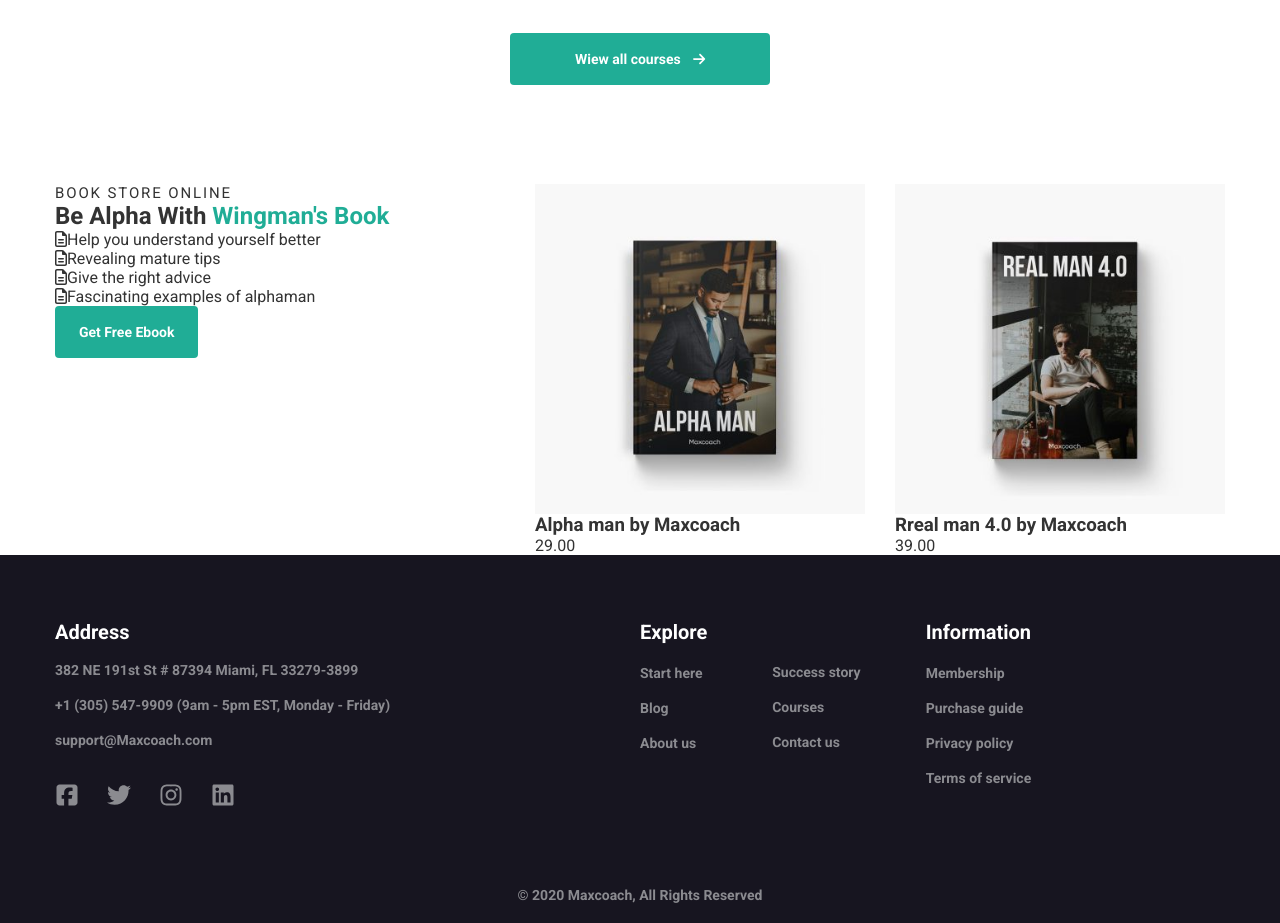
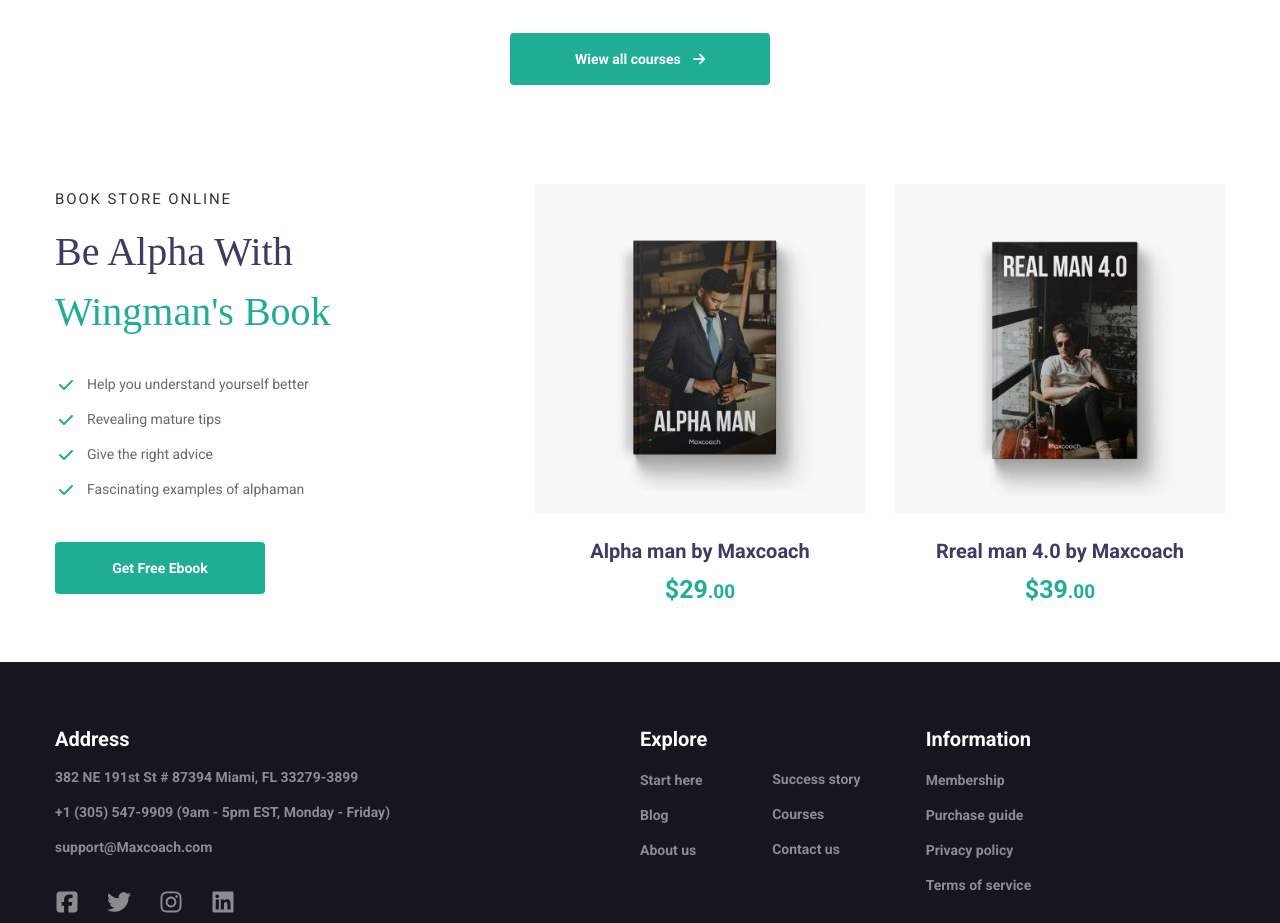
Before and after one commit to MaryChiodelli/proj-html-vuejs, a Vue app: page / in a window 1280 px wide. Shown: the part 3180-4103 px from the top of the page. Built offline with nearby package versions, Linux system fonts and the light colour scheme.

Commit message:
add books section style

```diff
--- a/src/components/BookCard.vue
+++ b/src/components/BookCard.vue
@@ -2,7 +2,9 @@
   <div class="card">
     <img :src="info.img" :alt="info.title">
     <h3>{{ info.title }}</h3>
-    <div>{{ info.price }}</div>
+    <div class="price">
+      $<span class="euro">{{ price.euro }}</span><span class="cents">.{{ price.cents }}</span>
+    </div>
   </div>
 </template>
 
@@ -11,10 +13,45 @@ export default {
   name: 'BookCard',
   props: {
     info: Object
+  },
+  computed: {
+    price() {
+      const price = this.info.price.split('.');
+      return {
+        euro: price[0],
+        cents: price[1]
+      };
+    }
   }
 }
 </script>
 
 <style lang="scss" scoped>
+@import '../style/variables';
 
+  .card {
+    text-align: center;
+
+    img {
+      margin-bottom: 21px;
+    }
+
+    h3 {
+      margin-bottom: 8px;
+      font-size: 20px;
+      font-weight: 700;
+      line-height: 160%;
+      color: $brand-color;
+    }
+
+    .price {
+      color: $primary-color;
+      font-size: 25px;
+      font-weight: 700;
+
+      .cents {
+        font-size: 19px;
+      }
+    }
+  }
 </style>
--- a/src/components/BooksSection.vue
+++ b/src/components/BooksSection.vue
@@ -7,23 +7,23 @@
           <h2 class="title">Be Alpha With <span class="hilight">Wingman's Book</span></h2>
           <ul>
             <li>
-            <font-awesome-icon icon="fa-regular fa-file-lines" size="1x" />
+              <font-awesome-icon icon="fa-solid fa-check" class="icon" />
               <span>Help you understand yourself better</span>
             </li>
             <li>
-            <font-awesome-icon icon="fa-regular fa-file-lines" size="1x" />
+              <font-awesome-icon icon="fa-solid fa-check" class="icon" />
               <span>Revealing mature tips</span>
             </li>
             <li>
-            <font-awesome-icon icon="fa-regular fa-file-lines" size="1x" />
+              <font-awesome-icon icon="fa-solid fa-check" class="icon" />
               <span>Give the right advice</span>
             </li>
             <li>
-            <font-awesome-icon icon="fa-regular fa-file-lines" size="1x" />
+              <font-awesome-icon icon="fa-solid fa-check" class="icon" />
               <span>Fascinating examples of alphaman</span>
             </li>
           </ul>
-        <ButtonComponent label="Get Free Ebook" />
+          <ButtonComponent class="btn" label="Get Free Ebook" />
         </div>
         <div v-for="(book, index) in books" :key="index" class="col w-30">
           <BookCard :info="book" />
@@ -53,9 +53,52 @@ export default {
 </script>
 
 <style lang="scss" scoped>
+@import '../style/variables';
+
   .books {
-    padding-top: 58px;
+    padding: 58px 0;
+
+    .detail {
+      padding: 6px 0 14px;
     }
+
+    .title {
+      width: 340px;
+      margin-bottom: 25px;
+      font-size: 40px;
+      line-height: 150%;
+      font-weight: 400;
+      font-family: $display-font;
+      color: $brand-color;
+    }
+
+    ul {
+      margin-bottom: 35px;
+      font-size: 14px;
+      color: $light-gray;
+
+      li * {
+        vertical-align: middle;
+      }
+
+      .icon {
+        padding: 4px;
+        margin-right: 10px;
+        font-size: 1rem;
+        color: $primary-color;
+      }
+
+      span {
+        line-height: 250%;
+        display: inline-block;
+      }
+    }
+
+    .btn {
+      width: 210px;
+    }
+  }
+
   .row {
     margin: 0 -15px;
   }
--- a/src/main.js
+++ b/src/main.js
@@ -21,9 +21,10 @@ import { faBook } from '@fortawesome/free-solid-svg-icons'
 import { faCartShopping } from '@fortawesome/free-solid-svg-icons'
 import { faFileLines } from '@fortawesome/free-regular-svg-icons'
 import { faUser } from '@fortawesome/free-regular-svg-icons'
+import { faCheck } from '@fortawesome/free-solid-svg-icons'
 
 /* add icons to the library */
-library.add(faTwitter, faFacebookF, faInstagram, faLinkedin, faAngleDown, faSquareFacebook, faArrowRight, faShapes, faCircleInfo, faBook, faCartShopping, faFileLines, faUser)
+library.add(faTwitter, faFacebookF, faInstagram, faLinkedin, faAngleDown, faSquareFacebook, faArrowRight, faShapes, faCircleInfo, faBook, faCartShopping, faFileLines, faUser, faCheck)
 
 /* add font awesome icon component */
 Vue.component('font-awesome-icon', FontAwesomeIcon)
```
Lines whose indentation alone changed are shown as unchanged.
